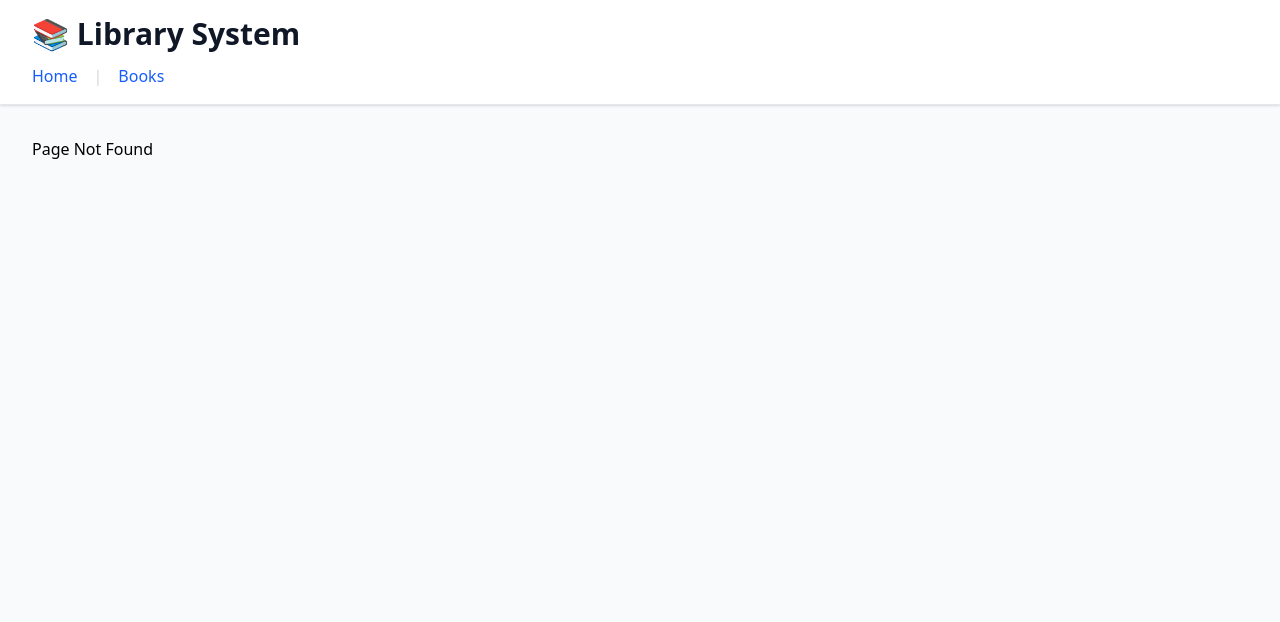
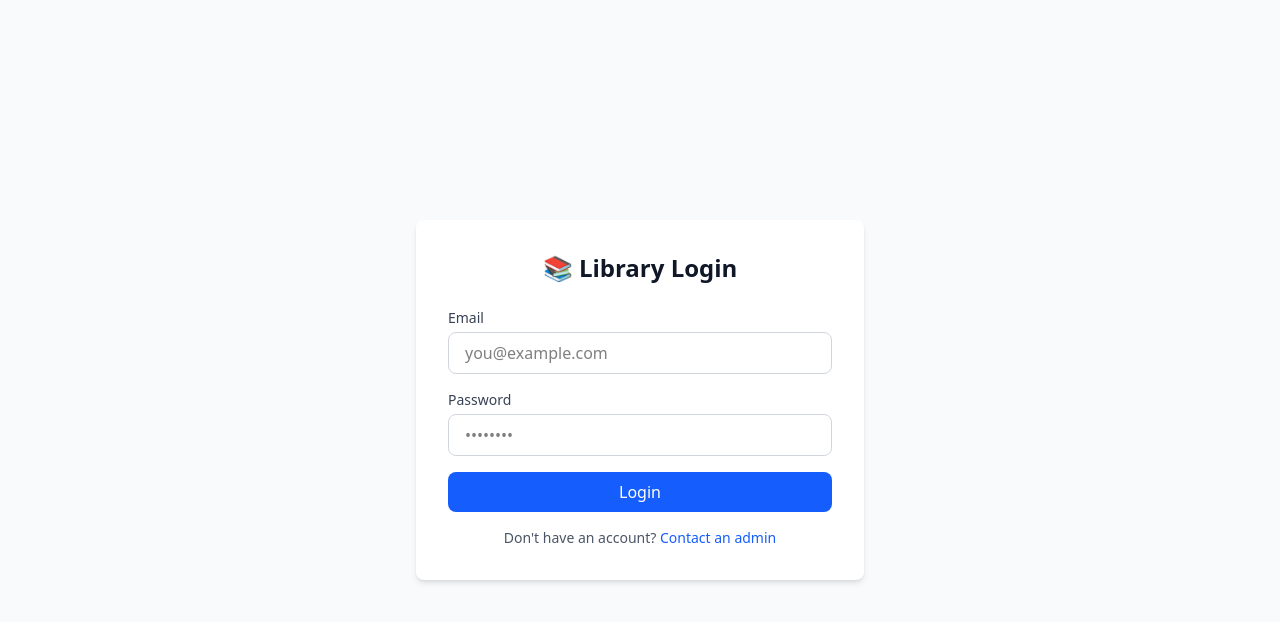
Before and after one commit to suchanek-tom/OPR3-Library-project-FE, a React (Vite) app: page /login in a window 1280 px wide. Before the commit this address had no page. Shown: the top 622 px of the page. Built offline with nearby package versions, Linux system fonts and the light colour scheme.

Commit message:
login page + protected route

```diff
--- a/src/App.jsx
+++ b/src/App.jsx
@@ -1,11 +1,46 @@
-import { Outlet, Link } from 'react-router-dom'
+import { Outlet, Link, useNavigate } from 'react-router-dom'
+import { useEffect, useState } from 'react'
 
 const App = () => {
+  const navigate = useNavigate()
+  const [user, setUser] = useState(null)
+
+  useEffect(() => {
+    const storedUser = localStorage.getItem('user')
+    if (storedUser) {
+      setUser(JSON.parse(storedUser))
+    }
+  }, [])
+
+  const handleLogout = () => {
+    localStorage.removeItem('token')
+    localStorage.removeItem('user')
+    setUser(null)
+    navigate('/login')
+  }
+
   return (
     <div className="min-h-screen bg-gray-50">
       <header className="bg-white border-b border-gray-200 shadow-sm">
         <div className="max-w-7xl mx-auto px-4 sm:px-6 lg:px-8 py-4">
-          <h1 className="text-3xl font-bold text-gray-900 mb-3">📚 Library System</h1>
+          <div className="flex justify-between items-start mb-3">
+            <h1 className="text-3xl font-bold text-gray-900">📚 Library System</h1>
+            <div className="flex gap-2 items-center">
+              {user && <span className="text-sm text-gray-600">Welcome, {user.name || user.email}</span>}
+              {user ? (
+                <button
+                  onClick={handleLogout}
+                  className="text-red-600 hover:text-red-800 font-medium text-sm"
+                >
+                  Logout
+                </button>
+              ) : (
+                <Link to="/login" className="text-blue-600 hover:text-blue-800 font-medium text-sm">
+                  Login
+                </Link>
+              )}
+            </div>
+          </div>
           <nav className="flex gap-4">
             <Link to="/" className="text-blue-600 hover:text-blue-800 font-medium">Home</Link>
             <span className="text-gray-300">|</span>
--- /dev/null
+++ b/src/components/ProtectedRoute.jsx
@@ -0,0 +1,13 @@
+import { Navigate } from 'react-router-dom'
+
+const ProtectedRoute = ({ children }) => {
+  const token = localStorage.getItem('token')
+
+  if (!token) {
+    return <Navigate to="/login" replace />
+  }
+
+  return children
+}
+
+export default ProtectedRoute
--- a/src/main.jsx
+++ b/src/main.jsx
@@ -6,17 +6,27 @@ import { BrowserRouter, Routes, Route } from 'react-router-dom'
 import BookList from './components/BookList'
 import Home from './pages/Home'
 import BookDetail from './pages/BookDetail'
+import Login from './pages/Login'
+import ProtectedRoute from './components/ProtectedRoute'
 
 createRoot(document.getElementById('root')).render(
   <StrictMode>
     <BrowserRouter>
       <Routes>
-        <Route path="/" element={<App />}>
+        <Route path="/login" element={<Login />} />
+        <Route
+          path="/"
+          element={
+            <ProtectedRoute>
+              <App />
+            </ProtectedRoute>
+          }
+        >
           <Route index element={<Home />} />
           <Route path="books" element={<BookList />} />
           <Route path="books/:id" element={<BookDetail />} />
-          <Route path="*" element={<div>Page Not Found</div>} />
         </Route>
+        <Route path="*" element={<div className="text-center py-8">Page Not Found</div>} />
       </Routes>
     </BrowserRouter>
   </StrictMode>,
--- /dev/null
+++ b/src/pages/Login.jsx
@@ -0,0 +1,102 @@
+import { useState } from 'react'
+import { useNavigate } from 'react-router-dom'
+
+const Login = () => {
+  const [email, setEmail] = useState('')
+  const [password, setPassword] = useState('')
+  const [error, setError] = useState('')
+  const [loading, setLoading] = useState(false)
+  const navigate = useNavigate()
+
+  const handleSubmit = async (e) => {
+    e.preventDefault()
+    setError('')
+    setLoading(true)
+
+    try {
+      const response = await fetch('http://localhost:8080/api/auth/login', {
+        method: 'POST',
+        headers: {
+          'Content-Type': 'application/json',
+        },
+        body: JSON.stringify({ email, password }),
+      })
+
+      if (!response.ok) {
+        throw new Error('Invalid credentials')
+      }
+
+      const data = await response.json()
+      // Store token in localStorage
+      localStorage.setItem('token', data.token)
+      localStorage.setItem('user', JSON.stringify(data.user))
+
+      // Redirect to home
+      navigate('/')
+    } catch (err) {
+      setError(err.message || 'Login failed. Please try again.')
+    } finally {
+      setLoading(false)
+    }
+  }
+
+  return (
+    <div className="min-h-screen bg-gray-50 flex items-center justify-center py-12 px-4 sm:px-6 lg:px-8">
+      <div className="w-full max-w-md bg-white rounded-lg shadow-md p-8">
+        <h2 className="text-2xl font-bold text-center text-gray-900 mb-6">📚 Library Login</h2>
+
+        <form onSubmit={handleSubmit} className="space-y-4">
+          <div>
+            <label htmlFor="email" className="block text-sm font-medium text-gray-700 mb-1">
+              Email
+            </label>
+            <input
+              id="email"
+              type="email"
+              value={email}
+              onChange={(e) => setEmail(e.target.value)}
+              required
+              className="w-full px-4 py-2 border border-gray-300 rounded-lg focus:ring-2 focus:ring-blue-500 focus:border-transparent outline-none"
+              placeholder="you@example.com"
+            />
+          </div>
+
+          <div>
+            <label htmlFor="password" className="block text-sm font-medium text-gray-700 mb-1">
+              Password
+            </label>
+            <input
+              id="password"
+              type="password"
+              value={password}
+              onChange={(e) => setPassword(e.target.value)}
+              required
+              className="w-full px-4 py-2 border border-gray-300 rounded-lg focus:ring-2 focus:ring-blue-500 focus:border-transparent outline-none"
+              placeholder="••••••••"
+            />
+          </div>
+
+          {error && (
+            <div className="bg-red-50 border border-red-200 text-red-700 px-4 py-3 rounded-lg text-sm">
+              {error}
+            </div>
+          )}
+
+          <button
+            type="submit"
+            disabled={loading}
+            className="w-full bg-blue-600 hover:bg-blue-700 disabled:bg-gray-400 text-white font-medium py-2 rounded-lg transition-colors"
+          >
+            {loading ? 'Logging in...' : 'Login'}
+          </button>
+        </form>
+
+        <p className="text-center text-sm text-gray-600 mt-4">
+          Don't have an account? <span className="text-blue-600">Contact an admin</span>
+        </p>
+      </div>
+    </div>
+  )
+}
+
+export default Login
```
